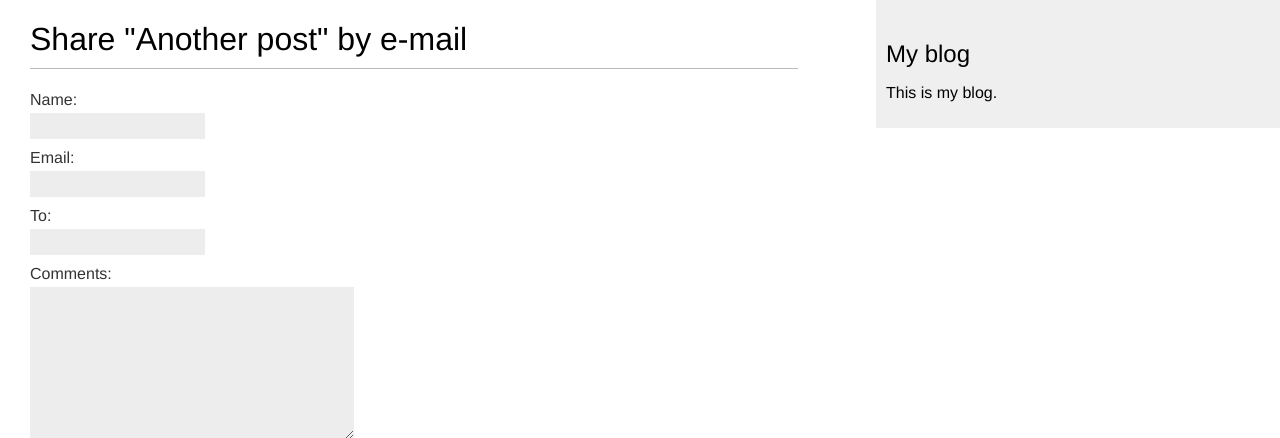
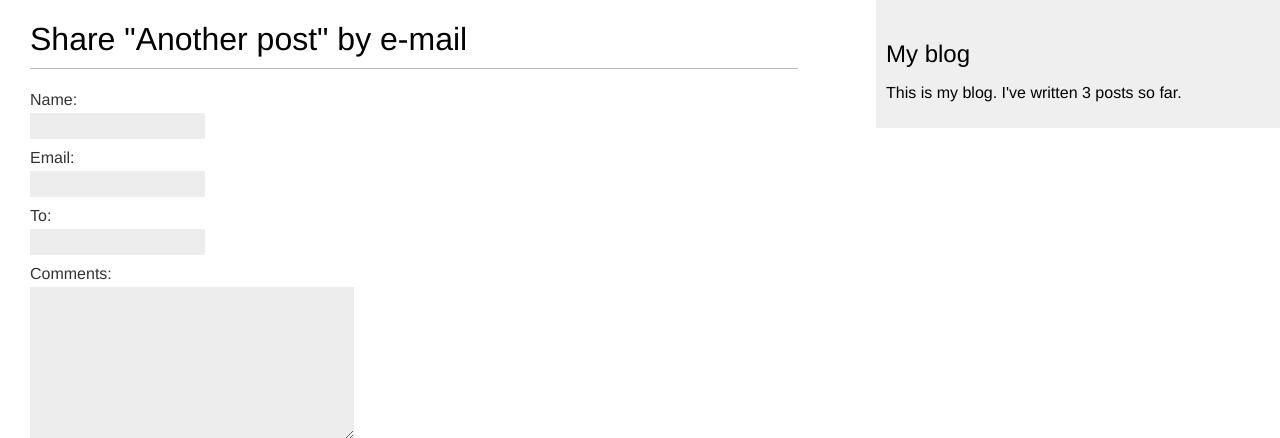
Before and after one commit to TymoshenkoIgor/Mele, a Django app: page /blog/3/share/ in a window 1280 px wide. Shown: the top 438 px of the page. Run offline with Django 3.2, Linux system fonts and the light colour scheme; data comes from the database, SQL or seed files in the repository; parts of the project's set-up code (start-up, migrations or seed data) failed here and were passed over.

Commit message:
Tamplate tag

```diff
--- a/blog/templates/blog/base.html
+++ b/blog/templates/blog/base.html
@@ -1,3 +1,4 @@
+{% load blog_tags %}
 {% load staticfiles %}
 <!DOCTYPE html>
 <html>
@@ -12,7 +13,7 @@
     </div>
     <div id="sidebar">
         <h2>My blog</h2>
-        <p>This is my blog.</p>
+        <p>This is my blog. I've written {% total_posts %} posts so far.</p>
     </div>
 </body>
 </html>
--- /dev/null
+++ b/blog/templatetags/blog_tags.py
@@ -0,0 +1,14 @@
+from django import template
+
+register = template.Library()
+
+from blog.models import Post
+
+@register.simple_tag
+def total_posts():
+    return Post.published.count()
+
+@register.inclusion_tag('blog/post/latest_posts.html')
+def show_latest_posts(count=5):
+    latest_posts = Post.published.order_by('-publish')[:count]
+    return {'latest_posts': latest_posts}
--- a/blog/views.py
+++ b/blog/views.py
@@ -5,6 +5,8 @@ from django.views.generic import ListView
 from blog.forms import EmailPostForm, CommentForm
 from django.core.mail import send_mail
 from taggit.models import Tag
+from django.db.models import Count
+
 
 def post_list(request, tag_slug=None):
     object_list = Post.published.all()
@@ -25,6 +27,7 @@ def post_list(request, tag_slug=None):
         # If page is out of the range deliver last page of results
         posts = paginator.page(paginator.num_pages)
     return render(request, 'blog/post/list.html', {'page':page, 'posts':posts})
+
 
 def post_detail(request, year, month, day, post):
     post = get_object_or_404(Post, slug=post,
@@ -47,7 +50,11 @@ def post_detail(request, year, month, day, post):
             new_comment.save()
         else:
             comment_form = CommentForm()
-    return render(request, 'blog/post/detail.html', {'post': post, 'comments': comments, 'comment_form': comment_form})
+
+    post_tags_ids = post.tags.values_list('id', flat=True)
+    similar_posts = Post.published.filter(tags__in=post_tags_ids).exclude(id=post.id)
+    similar_posts = similar_posts.annotate(same_tags=Count('tags')).order_by('-same_tags', '-publish')[:4]
+    return render(request, 'blog/post/detail.html', {'post': post, 'comments': comments, 'comment_form': comment_form, 'similar_posts': similar_posts})
 
 
 def post_share(request, post_id):
```
Also changed, not shown: blog/templates/blog/post/detail.html (+9 -0 lines), blog/templatetags/__init__.py (added).
